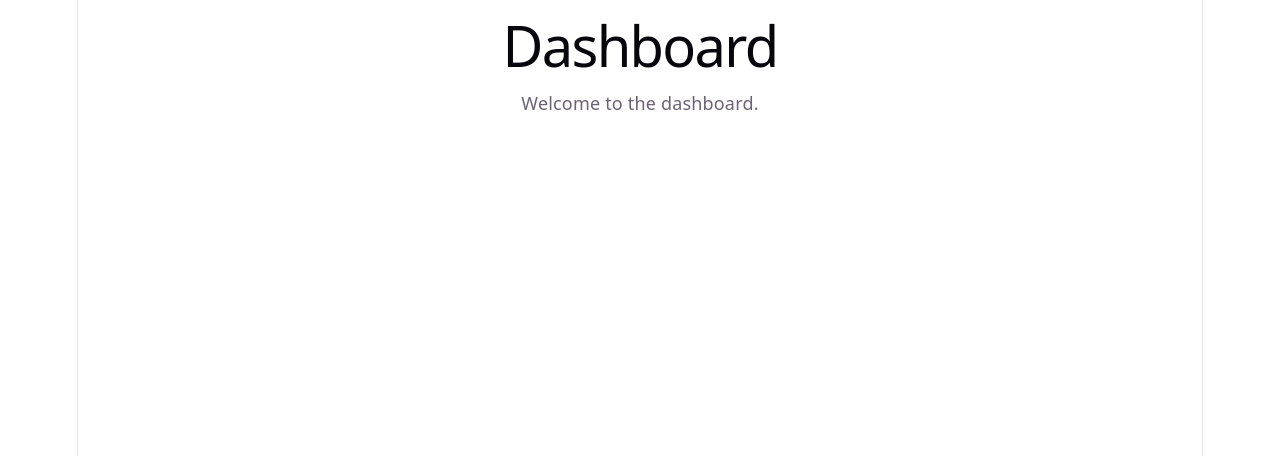
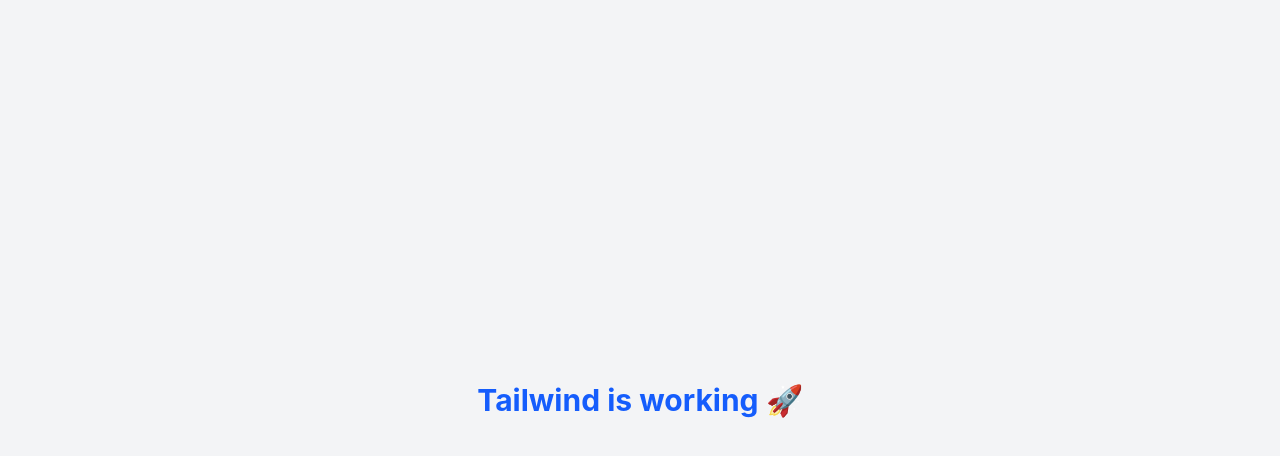
Before and after one commit to knr-smey/structure_project_front_vue3, a Vue app: page /dashboard in a window 1280 px wide. Shown: the top 456 px of the page. Built offline with nearby package versions, Linux system fonts and the light colour scheme; the HTML template or start-up script is replaced by a standard one.

Commit message:
tailwincss

```diff
--- a/index.html
+++ b/index.html
@@ -4,7 +4,7 @@
     <meta charset="UTF-8" />
     <link rel="icon" type="image/svg+xml" href="/favicon.svg" />
     <meta name="viewport" content="width=device-width, initial-scale=1.0" />
-    <title>structure_project_front_vue3</title>
+    <title>Vue Struture</title>
   </head>
   <body>
     <div id="app"></div>
--- a/package.json
+++ b/package.json
@@ -9,10 +9,13 @@
     "preview": "vite preview"
   },
   "dependencies": {
-    "vue": "^3.5.32"
+    "vue": "^3.5.32",
+    "vue-router": "^5.0.6"
   },
   "devDependencies": {
+    "@tailwindcss/vite": "^4.2.4",
     "@vitejs/plugin-vue": "^6.0.6",
+    "tailwindcss": "^4.2.4",
     "vite": "^8.0.10"
   }
 }
--- a/src/App.vue
+++ b/src/App.vue
@@ -1,5 +1,9 @@
 <template>
-  <router-view />
+  <div class="flex items-center justify-center h-screen bg-gray-100">
+    <h1 class="text-3xl font-bold text-blue-600">
+      Tailwind is working 🚀
+    </h1>
+  </div>
 </template>
 
 <script setup>
--- a/src/style.css
+++ b/src/style.css
@@ -1,299 +1 @@
-/* global styles placeholder */
-html,body,#app{height:100%}
-body{margin:0;font-family:system-ui,Arial}
-:root {
-  --text: #6b6375;
-  --text-h: #08060d;
-  --bg: #fff;
-  --border: #e5e4e7;
-  --code-bg: #f4f3ec;
-  --accent: #aa3bff;
-  --accent-bg: rgba(170, 59, 255, 0.1);
-  --accent-border: rgba(170, 59, 255, 0.5);
-  --social-bg: rgba(244, 243, 236, 0.5);
-  --shadow:
-    rgba(0, 0, 0, 0.1) 0 10px 15px -3px, rgba(0, 0, 0, 0.05) 0 4px 6px -2px;
-
-  --sans: system-ui, 'Segoe UI', Roboto, sans-serif;
-  --heading: system-ui, 'Segoe UI', Roboto, sans-serif;
-  --mono: ui-monospace, Consolas, monospace;
-
-  font: 18px/145% var(--sans);
-  letter-spacing: 0.18px;
-  color-scheme: light dark;
-  color: var(--text);
-  background: var(--bg);
-  font-synthesis: none;
-  text-rendering: optimizeLegibility;
-  -webkit-font-smoothing: antialiased;
-  -moz-osx-font-smoothing: grayscale;
-
-  @media (max-width: 1024px) {
-    font-size: 16px;
-  }
-}
-
-@media (prefers-color-scheme: dark) {
-  :root {
-    --text: #9ca3af;
-    --text-h: #f3f4f6;
-    --bg: #16171d;
-    --border: #2e303a;
-    --code-bg: #1f2028;
-    --accent: #c084fc;
-    --accent-bg: rgba(192, 132, 252, 0.15);
-    --accent-border: rgba(192, 132, 252, 0.5);
-    --social-bg: rgba(47, 48, 58, 0.5);
-    --shadow:
-      rgba(0, 0, 0, 0.4) 0 10px 15px -3px, rgba(0, 0, 0, 0.25) 0 4px 6px -2px;
-  }
-
-  #social .button-icon {
-    filter: invert(1) brightness(2);
-  }
-}
-
-body {
-  margin: 0;
-}
-
-h1,
-h2 {
-  font-family: var(--heading);
-  font-weight: 500;
-  color: var(--text-h);
-}
-
-h1 {
-  font-size: 56px;
-  letter-spacing: -1.68px;
-  margin: 32px 0;
-  @media (max-width: 1024px) {
-    font-size: 36px;
-    margin: 20px 0;
-  }
-}
-h2 {
-  font-size: 24px;
-  line-height: 118%;
-  letter-spacing: -0.24px;
-  margin: 0 0 8px;
-  @media (max-width: 1024px) {
-    font-size: 20px;
-  }
-}
-p {
-  margin: 0;
-}
-
-code,
-.counter {
-  font-family: var(--mono);
-  display: inline-flex;
-  border-radius: 4px;
-  color: var(--text-h);
-}
-
-code {
-  font-size: 15px;
-  line-height: 135%;
-  padding: 4px 8px;
-  background: var(--code-bg);
-}
-
-.counter {
-  font-size: 16px;
-  padding: 5px 10px;
-  border-radius: 5px;
-  color: var(--accent);
-  background: var(--accent-bg);
-  border: 2px solid transparent;
-  transition: border-color 0.3s;
-  margin-bottom: 24px;
-
-  &:hover {
-    border-color: var(--accent-border);
-  }
-  &:focus-visible {
-    outline: 2px solid var(--accent);
-    outline-offset: 2px;
-  }
-}
-
-.hero {
-  position: relative;
-
-  .base,
-  .framework,
-  .vite {
-    inset-inline: 0;
-    margin: 0 auto;
-  }
-
-  .base {
-    width: 170px;
-    position: relative;
-    z-index: 0;
-  }
-
-  .framework,
-  .vite {
-    position: absolute;
-  }
-
-  .framework {
-    z-index: 1;
-    top: 34px;
-    height: 28px;
-    transform: perspective(2000px) rotateZ(300deg) rotateX(44deg) rotateY(39deg)
-      scale(1.4);
-  }
-
-  .vite {
-    z-index: 0;
-    top: 107px;
-    height: 26px;
-    width: auto;
-    transform: perspective(2000px) rotateZ(300deg) rotateX(40deg) rotateY(39deg)
-      scale(0.8);
-  }
-}
-
-#app {
-  width: 1126px;
-  max-width: 100%;
-  margin: 0 auto;
-  text-align: center;
-  border-inline: 1px solid var(--border);
-  min-height: 100svh;
-  display: flex;
-  flex-direction: column;
-  box-sizing: border-box;
-}
-
-#center {
-  display: flex;
-  flex-direction: column;
-  gap: 25px;
-  place-content: center;
-  place-items: center;
-  flex-grow: 1;
-
-  @media (max-width: 1024px) {
-    padding: 32px 20px 24px;
-    gap: 18px;
-  }
-}
-
-#next-steps {
-  display: flex;
-  border-top: 1px solid var(--border);
-  text-align: left;
-
-  & > div {
-    flex: 1 1 0;
-    padding: 32px;
-    @media (max-width: 1024px) {
-      padding: 24px 20px;
-    }
-  }
-
-  .icon {
-    margin-bottom: 16px;
-    width: 22px;
-    height: 22px;
-  }
-
-  @media (max-width: 1024px) {
-    flex-direction: column;
-    text-align: center;
-  }
-}
-
-#docs {
-  border-right: 1px solid var(--border);
-
-  @media (max-width: 1024px) {
-    border-right: none;
-    border-bottom: 1px solid var(--border);
-  }
-}
-
-#next-steps ul {
-  list-style: none;
-  padding: 0;
-  display: flex;
-  gap: 8px;
-  margin: 32px 0 0;
-
-  .logo {
-    height: 18px;
-  }
-
-  a {
-    color: var(--text-h);
-    font-size: 16px;
-    border-radius: 6px;
-    background: var(--social-bg);
-    display: flex;
-    padding: 6px 12px;
-    align-items: center;
-    gap: 8px;
-    text-decoration: none;
-    transition: box-shadow 0.3s;
-
-    &:hover {
-      box-shadow: var(--shadow);
-    }
-    .button-icon {
-      height: 18px;
-      width: 18px;
-    }
-  }
-
-  @media (max-width: 1024px) {
-    margin-top: 20px;
-    flex-wrap: wrap;
-    justify-content: center;
-
-    li {
-      flex: 1 1 calc(50% - 8px);
-    }
-
-    a {
-      width: 100%;
-      justify-content: center;
-      box-sizing: border-box;
-    }
-  }
-}
-
-#spacer {
-  height: 88px;
-  border-top: 1px solid var(--border);
-  @media (max-width: 1024px) {
-    height: 48px;
-  }
-}
-
-.ticks {
-  position: relative;
-  width: 100%;
-
-  &::before,
-  &::after {
-    content: '';
-    position: absolute;
-    top: -4.5px;
-    border: 5px solid transparent;
-  }
-
-  &::before {
-    left: 0;
-    border-left-color: var(--border);
-  }
-  &::after {
-    right: 0;
-    border-right-color: var(--border);
-  }
-}
+@import "tailwindcss";
--- a/vite.config.js
+++ b/vite.config.js
@@ -1,7 +1,20 @@
-import { defineConfig } from 'vite'
-import vue from '@vitejs/plugin-vue'
+import { defineConfig } from 'vite'           // Import Vite config helper
+import vue from '@vitejs/plugin-vue'          // Enable Vue 3 support
+import tailwindcss from '@tailwindcss/vite'   // Tailwind CSS Vite plugin (v4+)
+import path from 'path'                       // Node.js path module (used for alias)
 
-// https://vite.dev/config/
 export default defineConfig({
-  plugins: [vue()],
+  plugins: [
+    vue(),           // Register Vue plugin
+    tailwindcss(),   // Enable Tailwind CSS processing
+  ],
+
+  resolve: {
+    alias: {
+      '@': path.resolve(__dirname, './src'),
+      // '@' will now point to the /src folder
+      // Example:
+      // '@/components/Button.vue' → 'src/components/Button.vue'
+    },
+  },
 })
```
Also changed, not shown: 1 other file (tests, documents, lock files or other folders).
